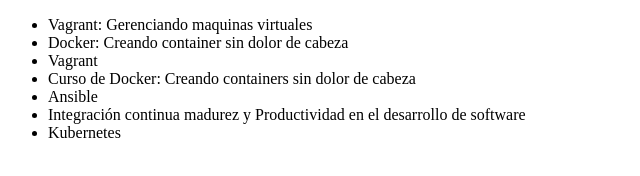
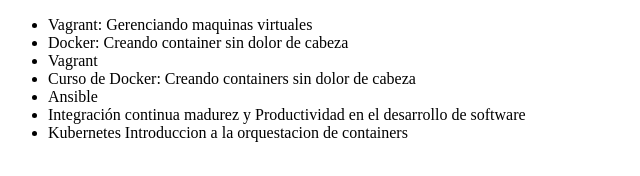
Before and after one commit to fabiwall/alura-git, a plain HTML site: page index.html in a window 1280 px wide. Shown: the whole page, without its empty margins (0-640 px from the left). Drawn offline with Linux system fonts and the light colour scheme.

Commit message:
Moodificando titulo curso Kubernetes

```diff
--- a/index.html
+++ b/index.html
@@ -12,7 +12,7 @@
          <li> Curso de Docker: Creando containers sin dolor de cabeza </li>
          <li> Ansible </li>
          <li> Integración continua madurez y Productividad en el desarrollo de software</li>
-         <li> Kubernetes</li>
+         <li> Kubernetes Introduccion a la orquestacion de containers</li>
      </ul>
 </body>
 </html>
```
